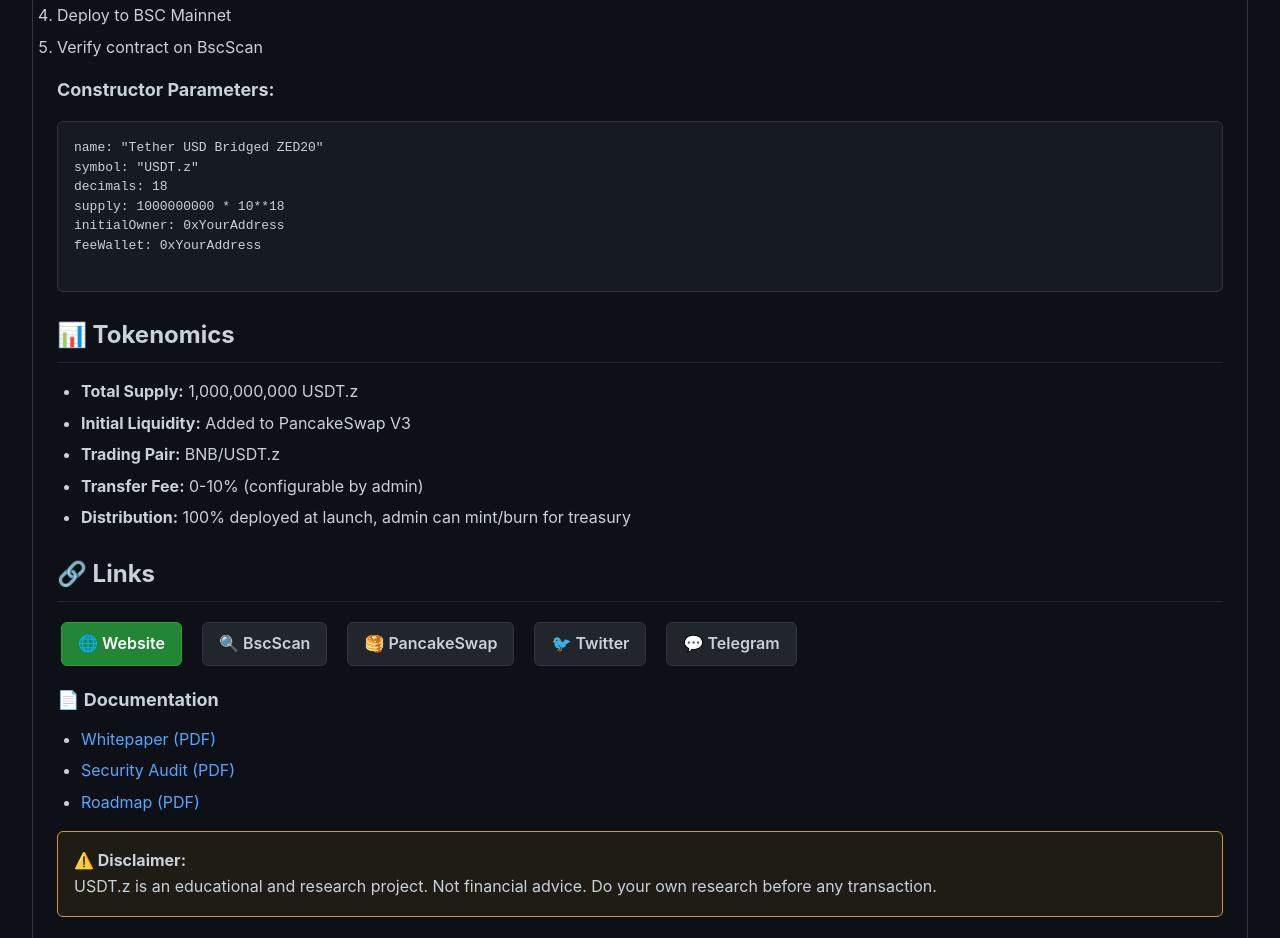
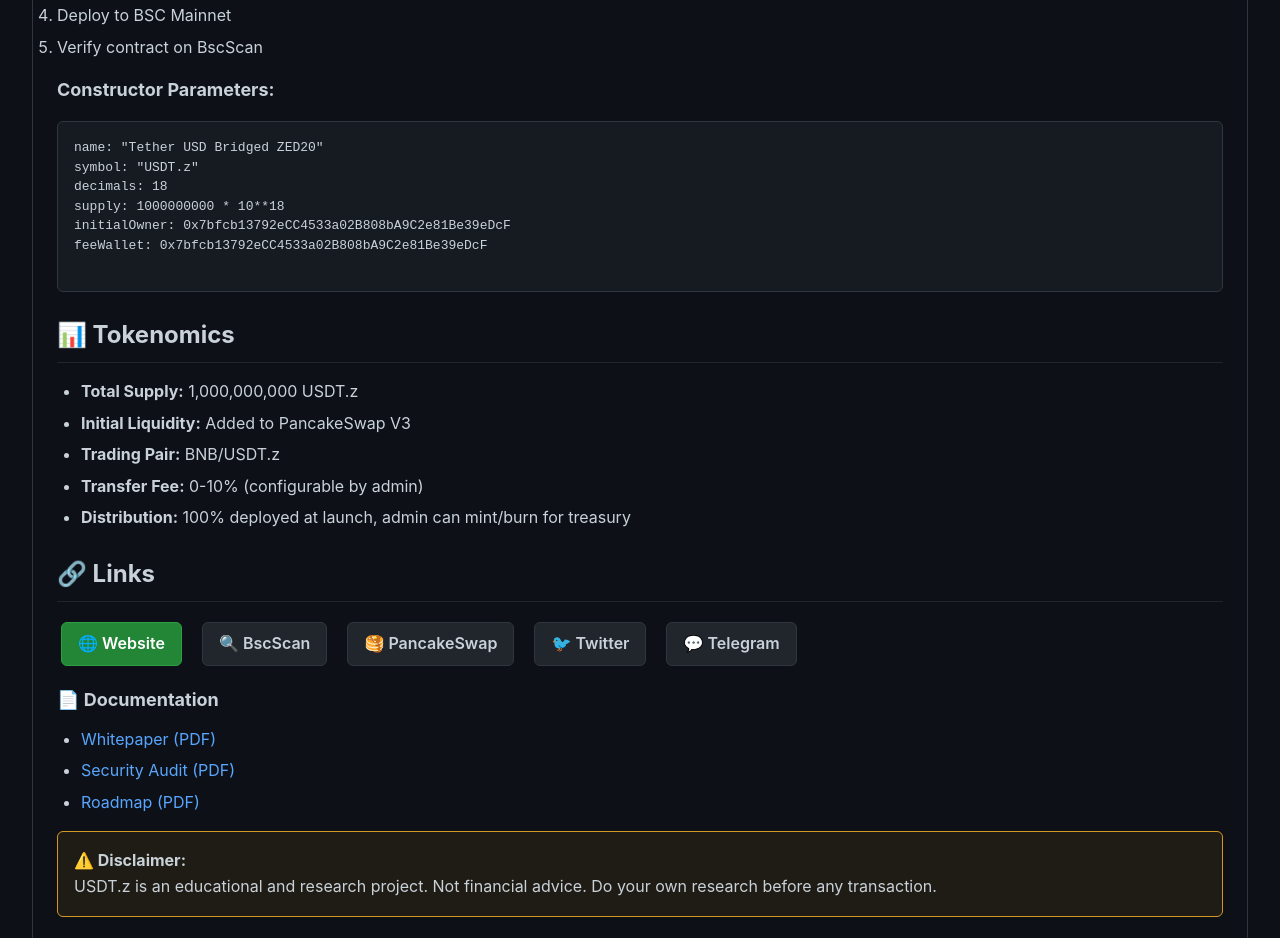
Before and after one commit to LeanLK/USDT.z-token, a plain HTML site: page index.html in a window 1280 px wide. Shown: the part 2460-3398 px from the top of the page. Drawn offline with Linux system fonts and the light colour scheme.

Commit message:
Update index.html

```diff
--- a/index.html
+++ b/index.html
@@ -410,8 +410,8 @@ name: "Tether USD Bridged ZED20"
 symbol: "USDT.z"
 decimals: 18
 supply: 1000000000 * 10**18
-initialOwner: 0xYourAddress
-feeWallet: 0xYourAddress
+initialOwner: 0x7bfcb13792eCC4533a02B808bA9C2e81Be39eDcF
+feeWallet: 0x7bfcb13792eCC4533a02B808bA9C2e81Be39eDcF
                 </pre></div>
 
                 <h2>📊 Tokenomics</h2>
```
